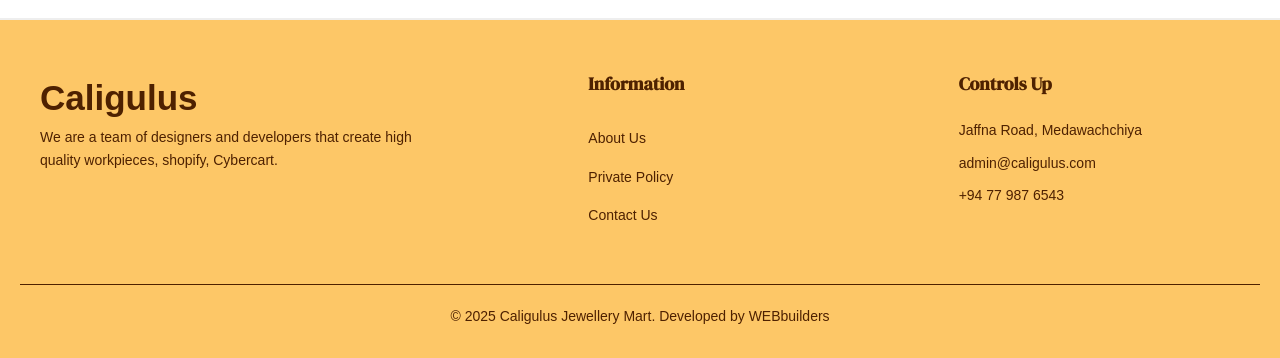
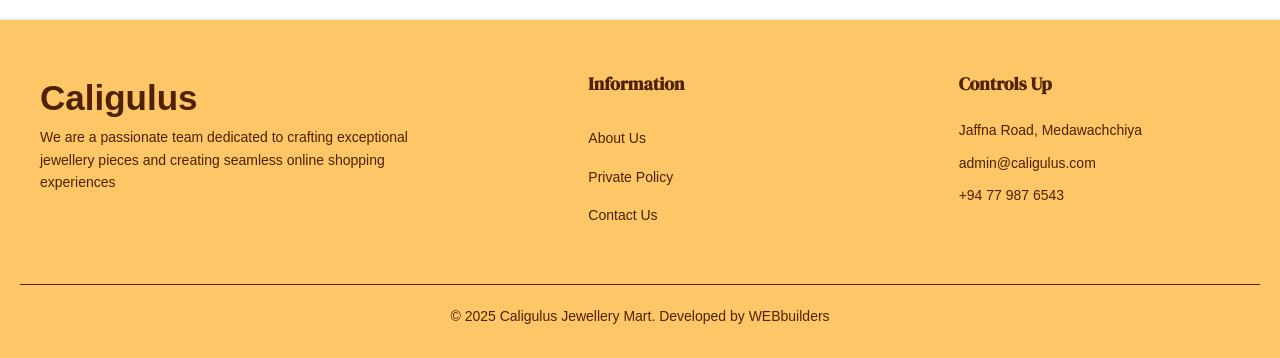
Before and after one commit to reshviatGH020/caligulus-web, a plain HTML site: page index.html in a window 1280 px wide. Shown: the part 4806-5164 px from the top of the page. Drawn offline with Linux system fonts and the light colour scheme; a web font is replaced by a local one.

Commit message:
Update index.html

```diff
--- a/index.html
+++ b/index.html
@@ -397,7 +397,7 @@
             <!-- Brand Info -->
             <div class="brand-info">
                 <div class="logo">Caligulus</div>
-                <p>We are a team of designers and developers that create high quality workpieces, shopify, Cybercart.</p>
+                <p>We are a passionate team dedicated to crafting exceptional jewellery pieces and creating seamless online shopping experiences</p>
             </div>
 
             <!-- Information Links -->
@@ -437,4 +437,5 @@
 
 
 </body>
+
 </html>
```
